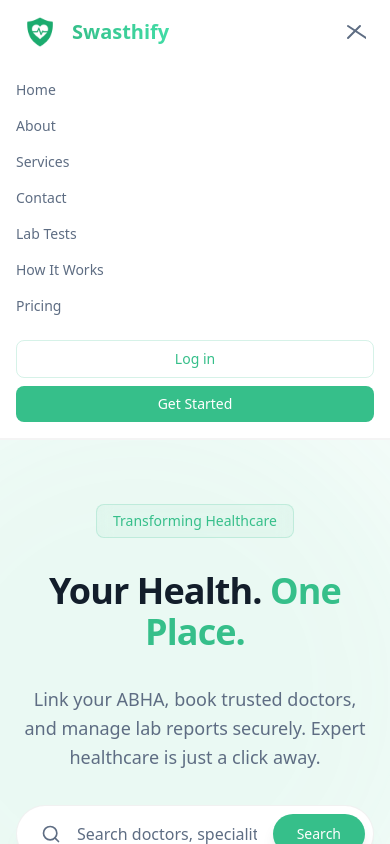
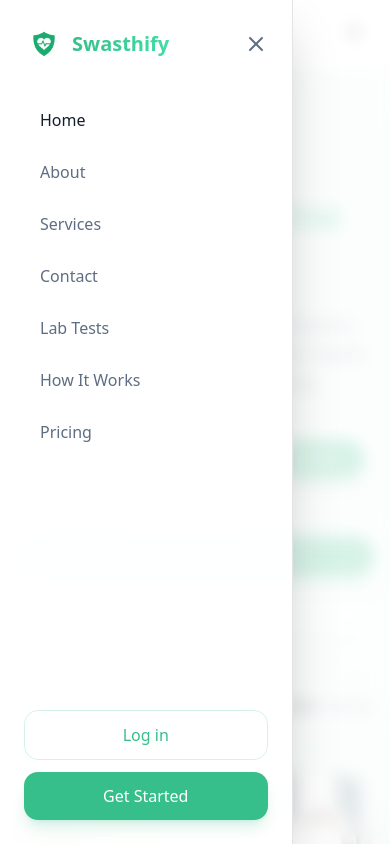
Before and after one commit to niks-nikhil-anand/swasthify_admin_portal, a Next.js app: page / in a window 390 px wide. Both pictures are taken after a click on the button "Open menu". Shown: the top 844 px of the page. Built offline with nearby package versions, Linux system fonts and the light colour scheme.

Commit message:
feat: Implement an animated mobile navigation drawer with updated icons and add new app store images.

```diff
--- a/components/root/Navbar.tsx
+++ b/components/root/Navbar.tsx
@@ -3,23 +3,26 @@
 import Image from "next/image";
 import Link from "next/link";
 import { useState } from "react";
+import { motion, AnimatePresence } from "framer-motion";
+import { Menu, X } from "lucide-react";
 
 export function Navbar() {
     const [isOpen, setIsOpen] = useState(false);
 
     return (
-        <nav className="sticky top-0 z-50 w-full border-b border-border/40 bg-background/95 backdrop-blur supports-[backdrop-filter]:bg-background/60">
+        <>
+            <nav className="sticky top-0 z-50 w-full border-b border-border/40 bg-background/80 backdrop-blur-xl supports-[backdrop-filter]:bg-background/60">
                 <div className="container mx-auto flex h-16 items-center justify-between px-4">
                     <Link href="/" className="flex items-center space-x-2">
-                    <Image src="/logo.png" alt="Swasthify Logo" width={50} height={50} className="h-12 w-12 object-contain" />
+                        <Image src="/logo.png" alt="Swasthify Logo" width={50} height={50} className="h-10 w-10 object-contain" />
                         <span className="text-xl font-bold bg-gradient-to-r from-primary to-accent bg-clip-text text-transparent">
                             Swasthify
                         </span>
                     </Link>
 
                     {/* Desktop Menu */}
-                <div className="hidden md:flex gap-6 items-center">
-                    <Link href="/" className="text-sm font-medium text-muted-foreground hover:text-primary transition-colors">
+                    <div className="hidden md:flex gap-8 items-center">
+                        <Link href="/" className="text-sm font-medium text-foreground hover:text-primary transition-colors">
                             Home
                         </Link>
                         <Link href="/about-us" className="text-sm font-medium text-muted-foreground hover:text-primary transition-colors">
@@ -44,7 +47,7 @@ export function Navbar() {
 
                     <div className="hidden md:flex gap-4">
                         <Link href={"/login"}>
-                        <button className="px-4 py-2 text-sm font-medium text-primary-foreground bg-primary rounded-md hover:bg-primary/90 transition-colors shadow-sm">
+                            <button className="px-5 py-2 text-sm font-medium text-primary-foreground bg-primary rounded-full hover:bg-primary/90 transition-all shadow-md hover:shadow-primary/20">
                                 Log in
                             </button>
                         </Link>
@@ -52,38 +55,93 @@ export function Navbar() {
 
                     {/* Mobile Menu Button */}
                     <button
-                    className="md:hidden p-2 text-muted-foreground hover:text-foreground"
+                        className="md:hidden p-2 text-foreground"
                         onClick={() => setIsOpen(!isOpen)}
                     >
                         <span className="sr-only">Open menu</span>
                         {isOpen ? (
-                        <svg xmlns="http://www.w3.org/2000/svg" width="24" height="24" viewBox="0 0 24 24" fill="none" stroke="currentColor" strokeWidth="2" strokeLinecap="round" strokeLinejoin="round" className="lucide lucide-x"><path d="M18 6 6 18" /><path d="m6 6 18 12" /></svg>
+                            <X className="h-6 w-6" />
                         ) : (
-                        <svg xmlns="http://www.w3.org/2000/svg" width="24" height="24" viewBox="0 0 24 24" fill="none" stroke="currentColor" strokeWidth="2" strokeLinecap="round" strokeLinejoin="round" className="lucide lucide-menu"><line x1="4" x2="20" y1="12" y2="12" /><line x1="4" x2="20" y1="6" y2="6" /><line x1="4" x2="20" y1="18" y2="18" /></svg>
+                            <Menu className="h-6 w-6" />
                         )}
                     </button>
                 </div>
+            </nav>
 
-            {/* Mobile Menu */}
+            {/* Mobile Menu Drawer (Left Side) */}
+            <AnimatePresence>
                 {isOpen && (
-                <div className="md:hidden border-b border-border/40 bg-background p-4 flex flex-col gap-4 animate-in slide-in-from-top-2">
-                    <Link href="#" className="text-sm font-medium text-muted-foreground hover:text-foreground">Home</Link>
-                    <Link href="/about-us" className="text-sm font-medium text-muted-foreground hover:text-foreground">About</Link>
-                    <Link href="/services" className="text-sm font-medium text-muted-foreground hover:text-foreground">Services</Link>
-                    <Link href="/contact" className="text-sm font-medium text-muted-foreground hover:text-foreground">Contact</Link>
-                    <Link href="/lab-test" className="text-sm font-medium text-muted-foreground hover:text-foreground">Lab Tests</Link>
-                    <Link href="/how-it-works" className="text-sm font-medium text-muted-foreground hover:text-foreground">How It Works</Link>
-                    <Link href="/pricing" className="text-sm font-medium text-muted-foreground hover:text-foreground">Pricing</Link>
-                    <div className="flex flex-col gap-2 mt-2">
-                        <button className="w-full px-4 py-2 text-sm font-medium text-primary border border-primary/20 rounded-md hover:bg-primary/5">
+                    <>
+                        {/* Backdrop */}
+                        <motion.div
+                            initial={{ opacity: 0 }}
+                            animate={{ opacity: 1 }}
+                            exit={{ opacity: 0 }}
+                            onClick={() => setIsOpen(false)}
+                            className="fixed inset-0 z-50 bg-background/80 backdrop-blur-sm md:hidden"
+                        />
+
+                        {/* Drawer */}
+                        <motion.div
+                            initial={{ x: "-100%" }}
+                            animate={{ x: 0 }}
+                            exit={{ x: "-100%" }}
+                            transition={{ type: "spring", damping: 25, stiffness: 200 }}
+                            className="fixed inset-y-0 left-0 z-50 w-3/4 max-w-sm bg-background/95 backdrop-blur-xl border-r shadow-2xl p-6 md:hidden flex flex-col gap-6"
+                        >
+                            <div className="flex items-center justify-between mb-2">
+                                <Link href="/" className="flex items-center space-x-2" onClick={() => setIsOpen(false)}>
+                                    <Image src="/logo.png" alt="Swasthify Logo" width={40} height={40} className="h-10 w-10 object-contain" />
+                                    <span className="text-xl font-bold bg-gradient-to-r from-primary to-accent bg-clip-text text-transparent">
+                                        Swasthify
+                                    </span>
+                                </Link>
+                                <button
+                                    onClick={() => setIsOpen(false)}
+                                    className="p-2 -mr-2 text-muted-foreground hover:text-foreground rounded-full hover:bg-muted/20"
+                                >
+                                    <X className="h-6 w-6" />
+                                </button>
+                            </div>
+
+                            <div className="flex flex-col gap-1">
+                                <Link href="/" onClick={() => setIsOpen(false)} className="px-4 py-3 text-base font-medium text-foreground hover:bg-primary/5 hover:text-primary rounded-xl transition-colors">
+                                    Home
+                                </Link>
+                                <Link href="/about-us" onClick={() => setIsOpen(false)} className="px-4 py-3 text-base font-medium text-muted-foreground hover:bg-primary/5 hover:text-primary rounded-xl transition-colors">
+                                    About
+                                </Link>
+                                <Link href="/services" onClick={() => setIsOpen(false)} className="px-4 py-3 text-base font-medium text-muted-foreground hover:bg-primary/5 hover:text-primary rounded-xl transition-colors">
+                                    Services
+                                </Link>
+                                <Link href="/contact" onClick={() => setIsOpen(false)} className="px-4 py-3 text-base font-medium text-muted-foreground hover:bg-primary/5 hover:text-primary rounded-xl transition-colors">
+                                    Contact
+                                </Link>
+                                <Link href="/lab-test" onClick={() => setIsOpen(false)} className="px-4 py-3 text-base font-medium text-muted-foreground hover:bg-primary/5 hover:text-primary rounded-xl transition-colors">
+                                    Lab Tests
+                                </Link>
+                                <Link href="/how-it-works" onClick={() => setIsOpen(false)} className="px-4 py-3 text-base font-medium text-muted-foreground hover:bg-primary/5 hover:text-primary rounded-xl transition-colors">
+                                    How It Works
+                                </Link>
+                                <Link href="/pricing" onClick={() => setIsOpen(false)} className="px-4 py-3 text-base font-medium text-muted-foreground hover:bg-primary/5 hover:text-primary rounded-xl transition-colors">
+                                    Pricing
+                                </Link>
+                            </div>
+
+                            <div className="mt-auto flex flex-col gap-3">
+                                <Link href="/login" onClick={() => setIsOpen(false)}>
+                                    <button className="w-full px-4 py-3 text-base font-medium text-primary border border-primary/20 rounded-xl hover:bg-primary/5 transition-colors">
                                         Log in
                                     </button>
-                        <button className="w-full px-4 py-2 text-sm font-medium text-primary-foreground bg-primary rounded-md hover:bg-primary/90">
+                                </Link>
+                                <button className="w-full px-4 py-3 text-base font-medium text-primary-foreground bg-primary rounded-xl hover:bg-primary/90 transition-colors shadow-lg shadow-primary/20">
                                     Get Started
                                 </button>
                             </div>
-                </div>
+                        </motion.div>
+                    </>
                 )}
-        </nav>
+            </AnimatePresence>
+        </>
     );
 }
```
Lines whose indentation alone changed are shown as unchanged.
